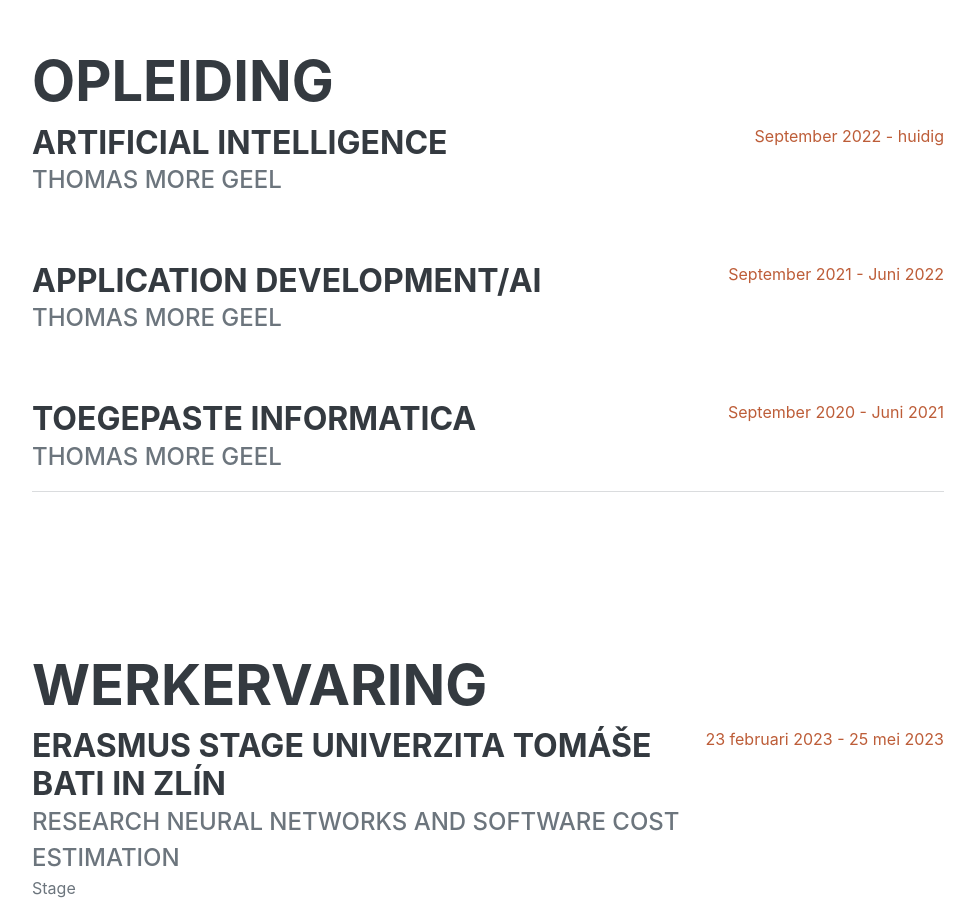
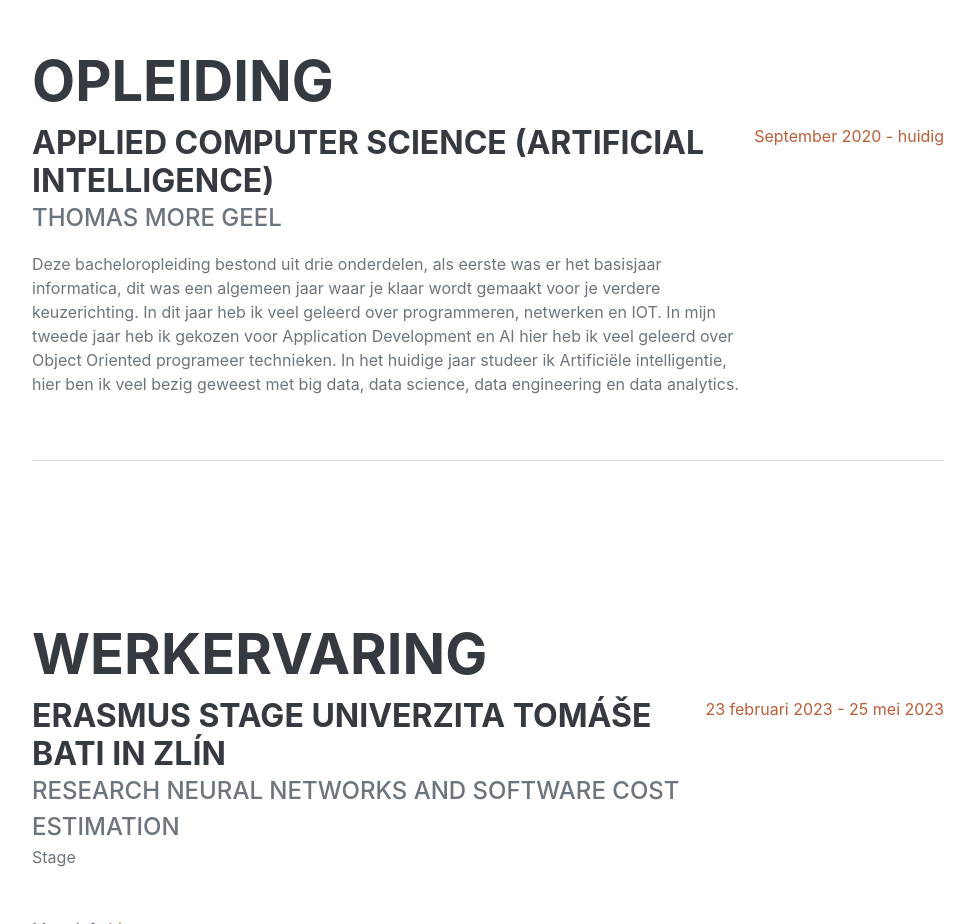
Before and after one commit to RobinRamaekers1/RobinRamaekers1.github.io, a plain HTML site: page index.html in a window 1280 px wide. Shown: the part 1360-2284 px from the top of the page, without its empty margins (288-1262 px from the left). Drawn offline with nearby package versions, Linux system fonts and the light colour scheme; a web font is replaced by a local one.

Commit message:
uiafjhuisajf

```diff
--- a/index.html
+++ b/index.html
@@ -74,24 +74,11 @@
                 <h2 class="">Opleiding</h2>
                 <div class="d-flex flex-column flex-md-row justify-content-between mb-5">
                     <div class="flex-grow-1">
-                        <h3 class="mb-0">Artificial intelligence</h3>
+                        <h3 class="mb-0">Applied Computer Science (Artificial Intelligence)</h3>
                         <div class="subheading mb-3">Thomas More Geel</div>
+                        <p>Deze bacheloropleiding bestond uit drie onderdelen, als eerste was er het basisjaar informatica, dit was een algemeen jaar waar je klaar wordt gemaakt voor je verdere keuzerichting. In dit jaar heb ik veel geleerd over programmeren, netwerken en IOT. In mijn tweede jaar heb ik gekozen voor Application Development en AI hier heb ik veel geleerd over Object Oriented programeer technieken. In het huidige jaar studeer ik Artificiële intelligentie, hier ben ik veel bezig geweest met big data, data science, data engineering en data analytics.</p>
                     </div>
-                    <div class="flex-shrink-0"><span class="text-primary">September 2022 - huidig</span></div>
-                </div>
-                <div class="d-flex flex-column flex-md-row justify-content-between mb-5">
-                    <div class="flex-grow-1">
-                        <h3 class="mb-0">Application Development/AI</h3>
-                        <div class="subheading mb-3">Thomas More Geel</div>
-                    </div>
-                    <div class="flex-shrink-0"><span class="text-primary">September 2021 - Juni 2022</span></div>
-                </div>
-                <div class="d-flex flex-column flex-md-row justify-content-between">
-                    <div class="flex-grow-1">
-                        <h3 class="mb-0">Toegepaste informatica</h3>
-                        <div class="subheading mb-3">Thomas More Geel</div>
-                    </div>
-                    <div class="flex-shrink-0"><span class="text-primary">September 2020 - Juni 2021</span></div>
+                    <div class="flex-shrink-0"><span class="text-primary">September 2020 - huidig</span></div>
                 </div>
             </div>
             <hr class="m-0" />
```
Also changed, not shown: 1 other file.
